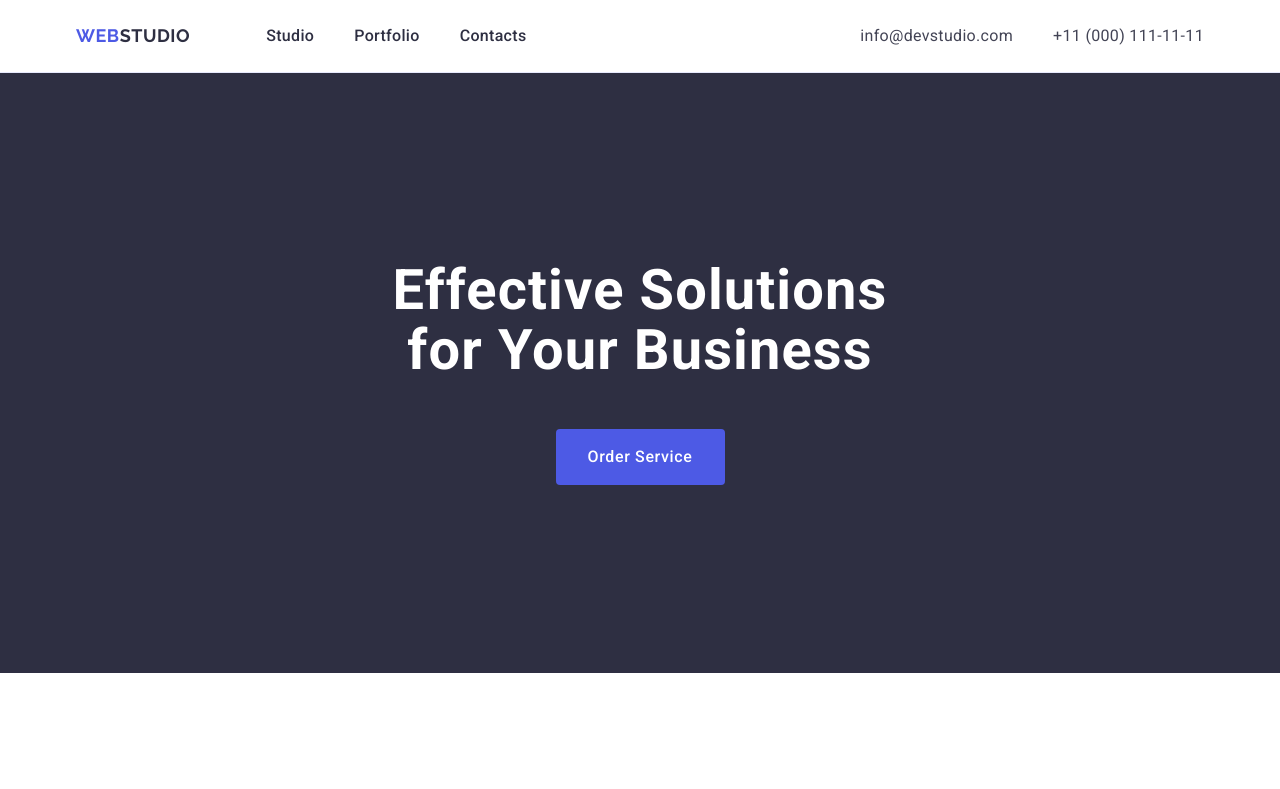
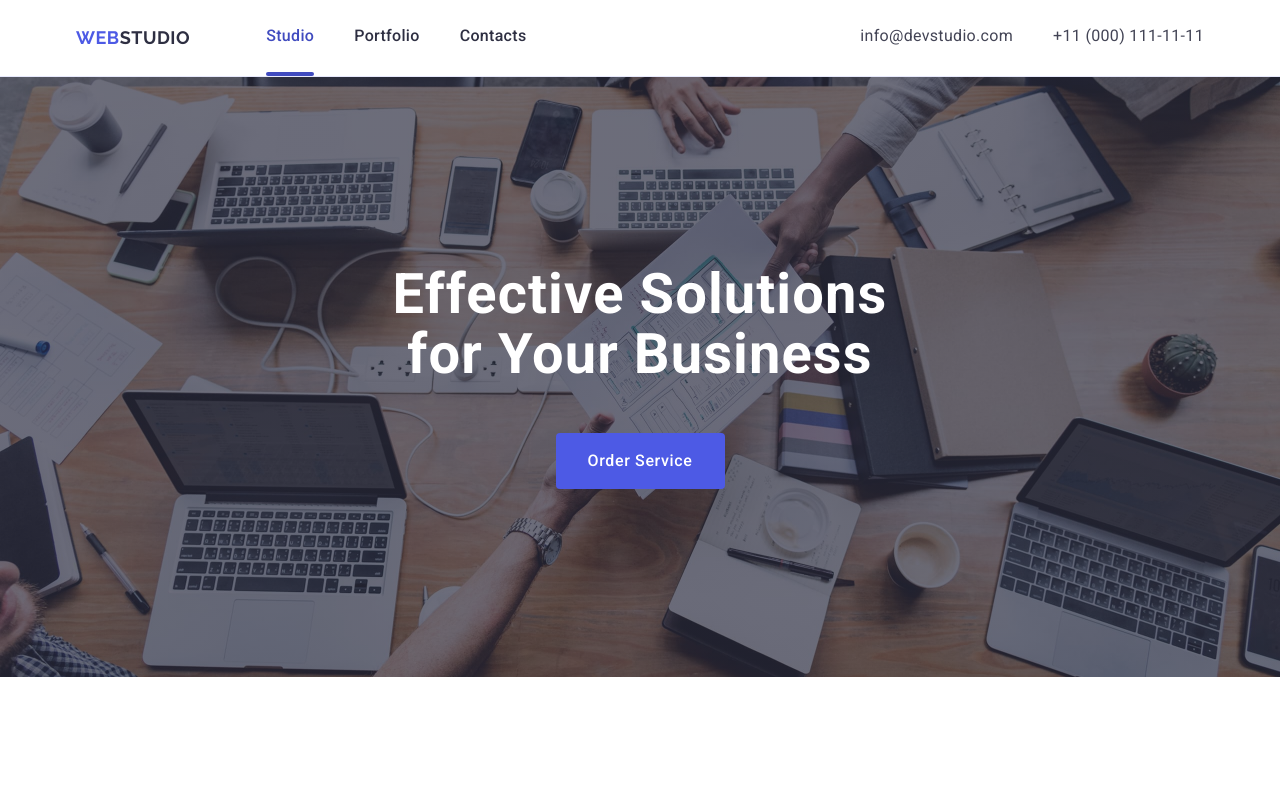
Before and after one commit to Wiktor-Bruy/goit-markup-hw-04, a plain HTML site: page index.html in a window 1280 px wide. Shown: the top 789 px of the page. Drawn offline with nearby package versions, Linux system fonts and the light colour scheme.

Commit message:
first commit

```diff
--- a/css/styles.css
+++ b/css/styles.css
@@ -32,6 +32,39 @@ img {
   padding-right: 15px;
   margin-left: auto;
   margin-right: auto;
+}
+
+/*Styles-homework-4*/
+
+/*Top-line*/
+#activ {
+  display: flex;
+  flex-direction: column;
+  justify-content: space-between;
+  align-items: center;
+}
+#activ::after {
+  width: 48px;
+  height: 4px;
+  background-color: #404bbf;
+  content: "";
+  border-radius: 2px;
+}
+#activ .link-nav {
+  color: #404bbf;
+}
+
+/*Section-1*/
+.top-fon {
+  background-image: linear-gradient(
+      to bottom,
+      rgba(46, 47, 66, 0.7),
+      rgba(46, 47, 66, 0.7)
+    ),
+    url(../images/hero.jpg);
+  background-repeat: no-repeat;
+  background-position: 50% 50%;
+  background-size: cover;
 }
 
 /*Page Layout*/
@@ -164,6 +197,8 @@ img {
   font-weight: 500;
   line-height: 1.5;
   letter-spacing: 0.02em;
+  transition: color 250ms cubic-bezier(0.4, 0, 0.2, 1),
+    text-decoration 250ms cubic-bezier(0.4, 0, 0.2, 1);
 }
 .link-nav:hover,
 .link-nav:focus {
@@ -179,6 +214,7 @@ img {
   color: #434455;
   line-height: 1.5;
   letter-spacing: 0.02em;
+  transition: color 250ms cubic-bezier(0.4, 0, 0.2, 1);
 }
 .link-addres:hover,
 .link-addres:focus {
@@ -187,7 +223,6 @@ img {
 
 /*Section-1*/
 .top-fon {
-  background-color: #2e2f42;
   padding: 188px 0;
 }
 .top-title {
@@ -213,6 +248,7 @@ img {
   height: 56px;
   border: none;
   border-radius: 4px;
+  transition: background-color 250ms cubic-bezier(0.4, 0, 0.2, 1);
 }
 .top-but:hover,
 .top-but:focus {
--- a/index.html
+++ b/index.html
@@ -25,9 +25,11 @@
             >Web<span class="logo-top">Studio</span></a
           >
           <ul class="list-nav">
-            <li><a class="link-nav" href="./index.html">Studio</a></li>
-            <li><a class="link-nav" href="">Portfolio</a></li>
-            <li><a class="link-nav" href="">Contacts</a></li>
+            <li id="activ">
+              <a class="link-nav" href="./index.html">Studio</a>
+            </li>
+            <li><a class="link-nav" href="#">Portfolio</a></li>
+            <li><a class="link-nav" href="#">Contacts</a></li>
           </ul>
         </nav>
 
```
Also changed, not shown: images/hero.jpg (added), images/icons.svg (added).
